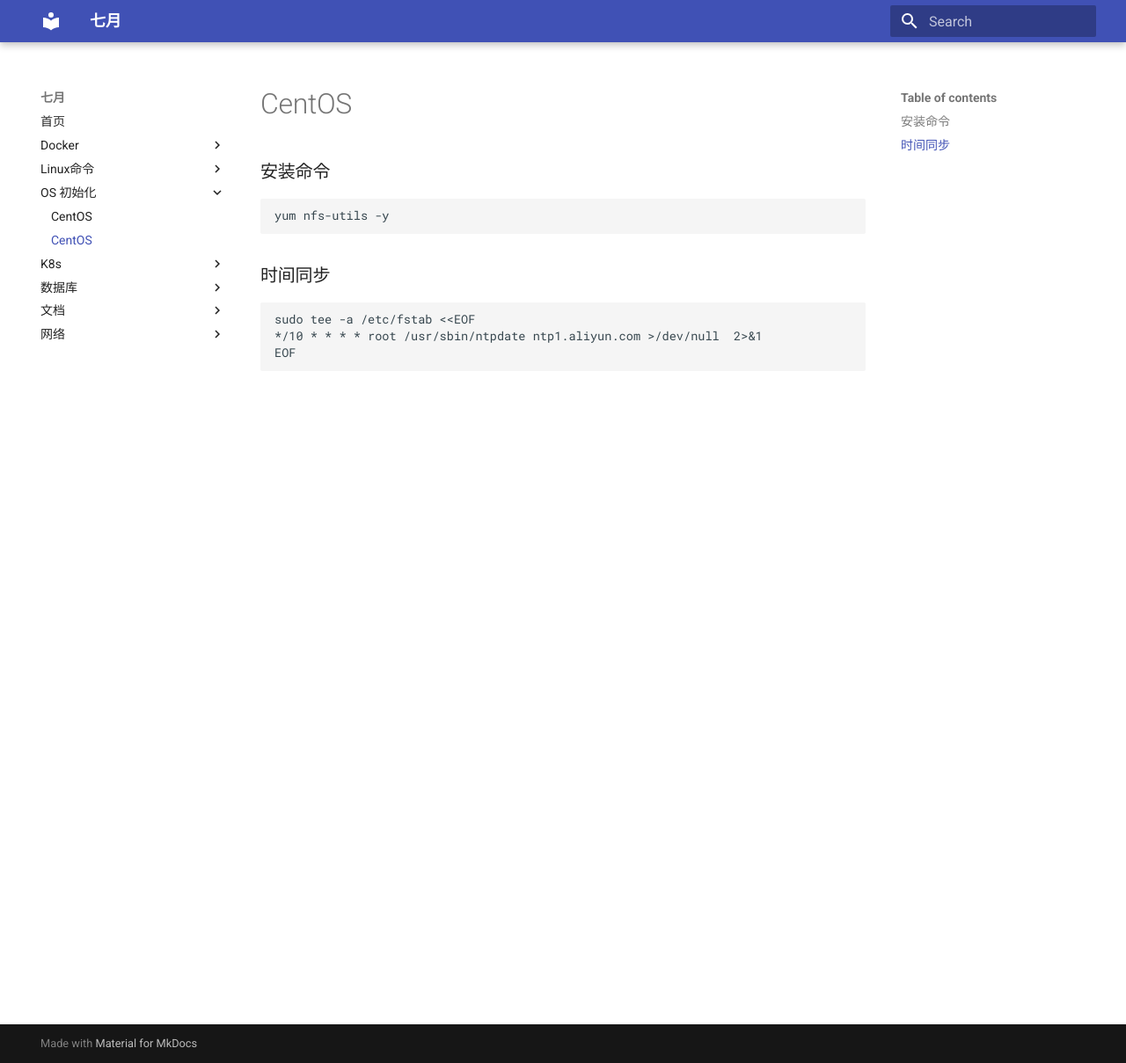
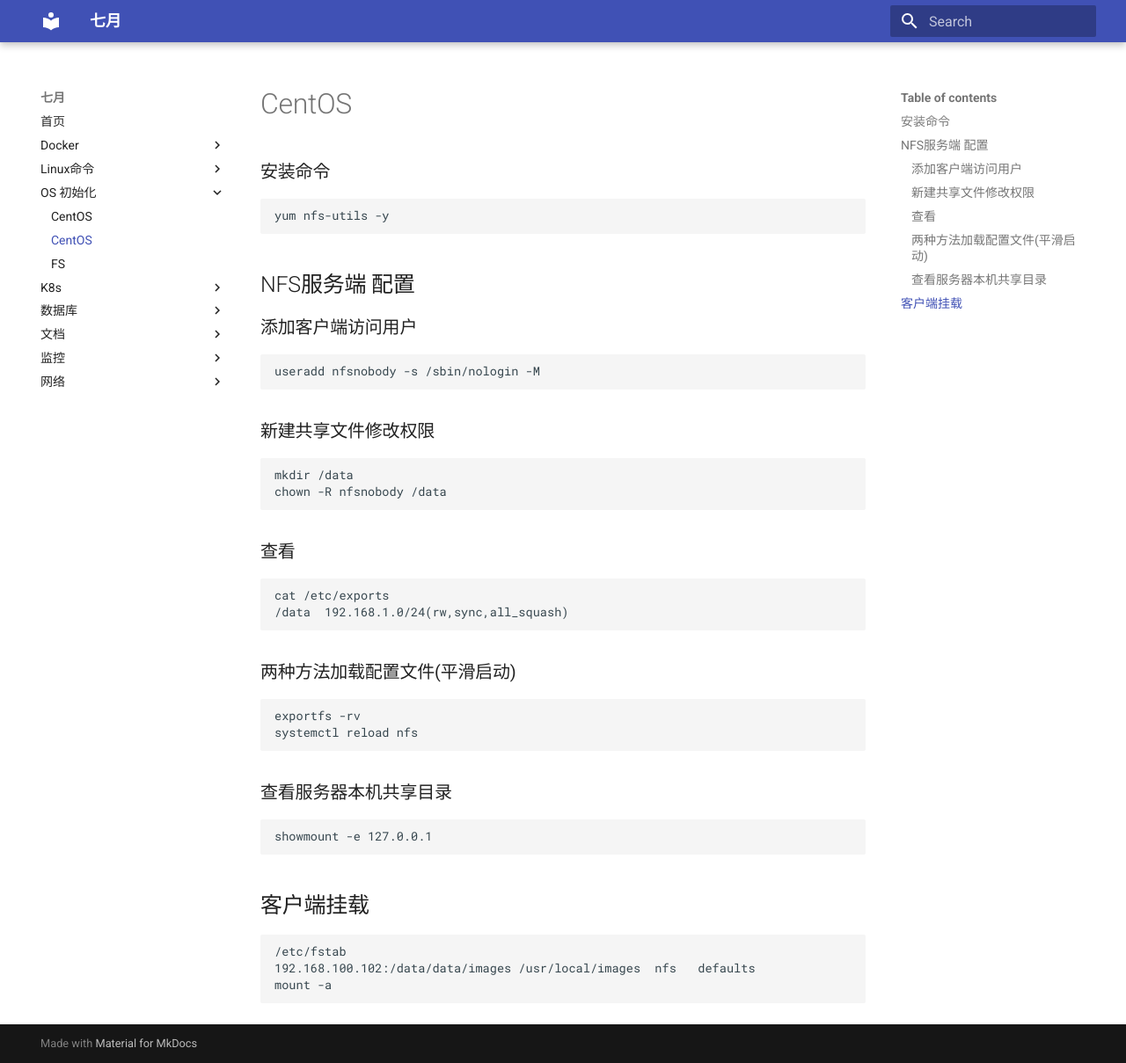
Before and after one commit to huboa/mkdocs, an MkDocs documentation site: the page built from docs/OS-初始化/Nfs.md, in a window 1280 px wide and 1209 px high. Shown: the whole window at 88% size. Built offline with MkDocs 1.6.1 and Material for MkDocs 9.7.7, drawn with Linux system fonts in a browser that asks for light colours.

Commit message:
update md

```diff
--- a/docs/OS-初始化/Nfs.md
+++ b/docs/OS-初始化/Nfs.md
@@ -2,7 +2,22 @@
 
 ### 安装命令
     yum nfs-utils -y
-###时间同步
-    sudo tee -a /etc/fstab <<EOF
-    */10 * * * * root /usr/sbin/ntpdate ntp1.aliyun.com >/dev/null  2>&1
-    EOF
+## NFS服务端 配置
+### 添加客户端访问用户
+    useradd nfsnobody -s /sbin/nologin -M
+### 新建共享文件修改权限
+    mkdir /data
+    chown -R nfsnobody /data
+### 查看
+    cat /etc/exports
+    /data  192.168.1.0/24(rw,sync,all_squash)
+### 两种方法加载配置文件(平滑启动)
+    exportfs -rv
+    systemctl reload nfs
+### 查看服务器本机共享目录
+    showmount -e 127.0.0.1
+
+## 客户端挂载
+    /etc/fstab
+    192.168.100.102:/data/data/images /usr/local/images  nfs   defaults
+    mount -a
```
Also changed, not shown: docs/Linux命令/MysqlDump.md (added, +46 -0 lines), docs/OS-初始化/Centos.md (+9 -2 lines), docs/OS-初始化/磁盘格式化挂载.md (added, +8 -0 lines), docs/k8s/kubeadm安装k8s.md (+18 -3 lines), docs/k8s/kubectl.md (+4 -2 lines), docs/监控/zabbix.md (added, +34 -0 lines).
